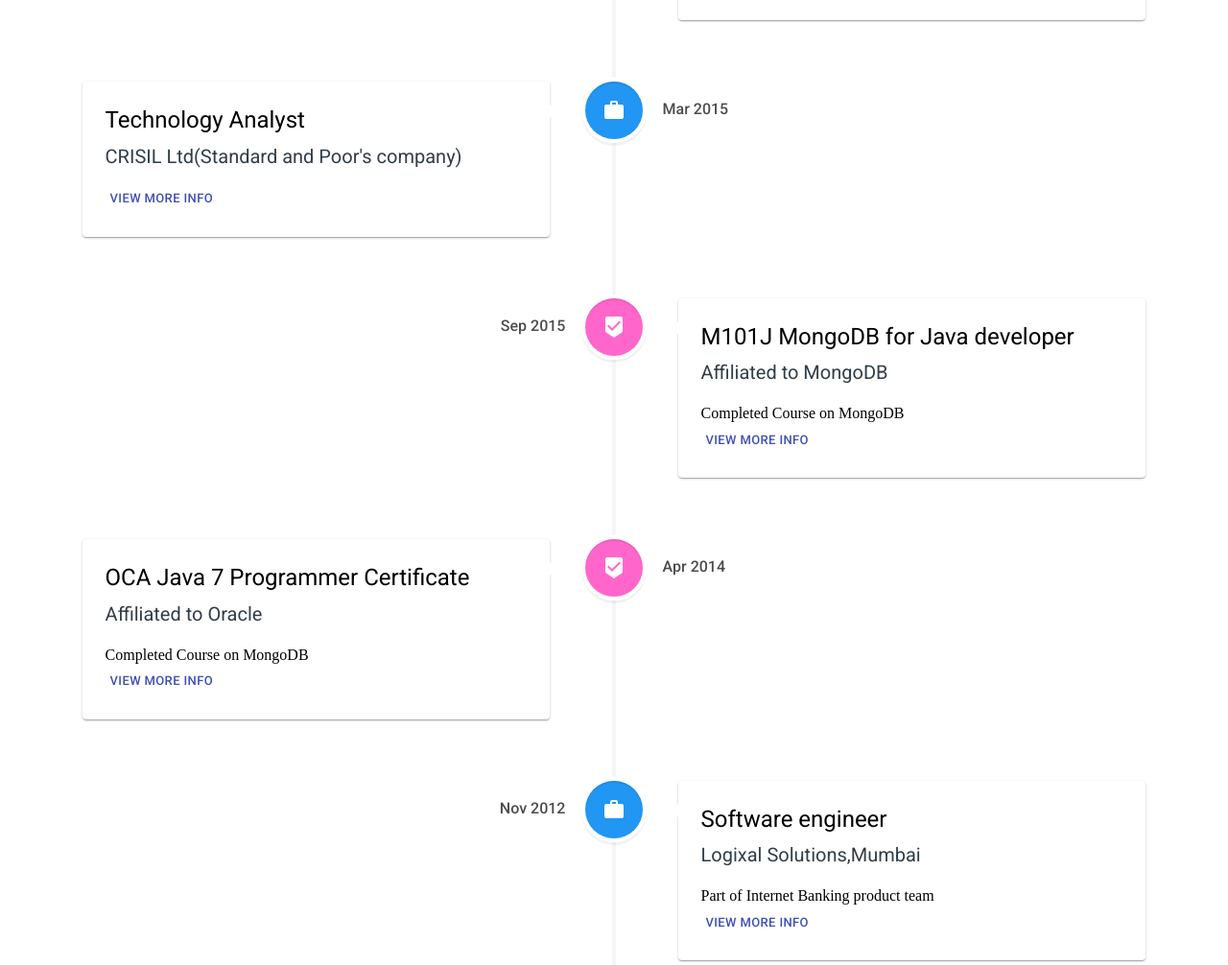
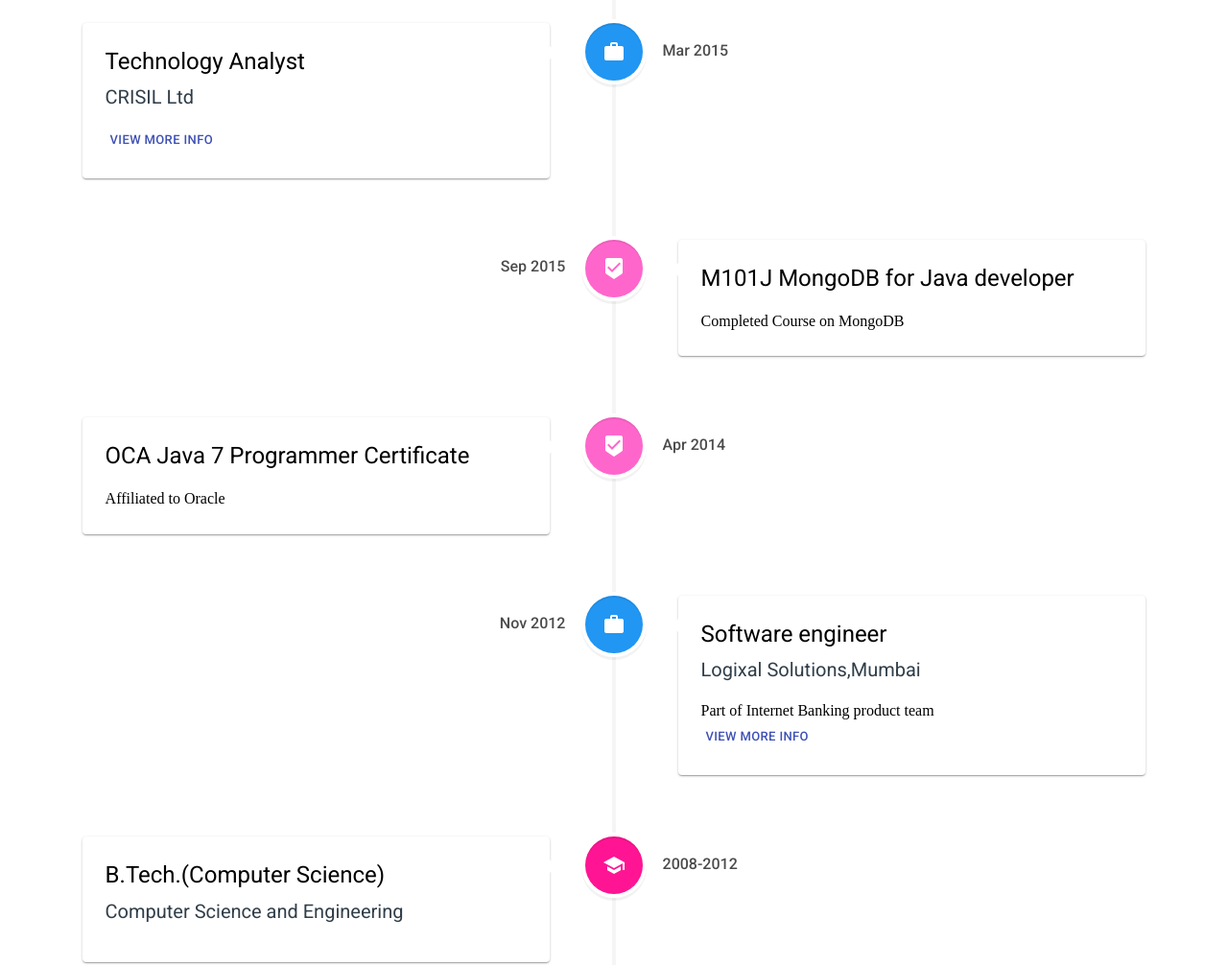
Before and after one commit to rupeshpadhye/Portfolio, a Gatsby site: page /career-summary in a window 1280 px wide. Shown: the part 991-1997 px from the top of the page at 96% size. Built offline with nearby package versions, Linux system fonts and the light colour scheme; Gatsby itself is replaced by a stand-in of ours; some packages are replaced by stand-ins of ours.

Commit message:
Updated careers data and added animation

```diff
--- a/data/career-summary/careerSummary.json
+++ b/data/career-summary/careerSummary.json
@@ -45,17 +45,6 @@
     "iconStyle": {
       "background": "rgb(33, 150, 243)",
       "color": "#fff"
-    },
-    "moreInfo": {
-      "achievements": [
-
-      ],
-      "roles": [
-
-      ],
-      "technologies": [
-
-      ]
     }
   },
   {
@@ -67,17 +56,7 @@
     "iconStyle": {
       "background": "rgb(255, 102, 204)",
       "color": "#fff"
-    },
-    "moreInfo": {
-      "achievements": [
 
-      ],
-      "roles": [
-
-      ],
-      "technologies": [
-
-      ]
     }
   },
   {
@@ -95,15 +74,20 @@
 
       ],
       "roles": [
-
+        "Asset Monitoring dashboards with Polymer JS following micro frontends concepts",
+        "End to end testing with Mocha, Chai, Sinon, Selenium, Istanbul",
+        "BDD and TDD testing strategy used for testing web components",
+        "Designed and developed Spring boot based Micro services for widgets",
+        "Rigorously following scrum rituals",
+        "Mentored, paired and reviewed work across the frontend and design teams"
       ],
       "technologies": [
-
+        "Polymer","Spring Boot","Spring","Spring Data","Mocha", "Chai", "Sinon", "Selenium", "Istanbul","Pivotal CF","Predix"
       ]
     }
   },
   {
-    "companyName": "CRISIL Ltd(Standard and Poor's company)",
+    "companyName": "CRISIL Ltd",
     "date": "Mar 2015",
     "JobTitle": "Technology Analyst",
     "shortDescription": "",
@@ -117,15 +101,16 @@
 
       ],
       "roles": [
-
+        "Built modules using Angular 1.x and Spring based RESTful services for market analytical web portal",
+        "Developed complex queries against high volume of data set"
       ],
       "technologies": [
-
+        "Spring MVC", "Oracle","AngularJS","HTML","CSS"
       ]
     }
   },
   {
-    "companyName": "Affiliated to MongoDB",
+    "companyName": "",
     "date": "Sep 2015",
     "JobTitle": "M101J MongoDB for Java developer",
     "shortDescription": "Completed Course on MongoDB",
@@ -133,39 +118,17 @@
     "iconStyle": {
       "background": "rgb(255, 102, 204)",
       "color": "#fff"
-    },
-    "moreInfo": {
-      "achievements": [
-
-      ],
-      "roles": [
-
-      ],
-      "technologies": [
-
-      ]
     }
   },
   {
-    "companyName": "Affiliated to Oracle",
+    "companyName": "",
     "date": "Apr 2014",
     "JobTitle": "OCA Java 7 Programmer Certificate",
-    "shortDescription": "Completed Course on MongoDB",
+    "shortDescription": "Affiliated to Oracle",
     "icon": "beenhere",
     "iconStyle": {
       "background": "rgb(255, 102, 204)",
       "color": "#fff"
-    },
-    "moreInfo": {
-      "achievements": [
-
-      ],
-      "roles": [
-
-      ],
-      "technologies": [
-
-      ]
     }
   },
   {
@@ -183,10 +146,12 @@
 
       ],
       "roles": [
-
+        "Responsible for developing end-to-end feature development from designing, development to delivery",
+        "Built Standing instruction processing",
+        "Developed complete UI for spending analysis for business user"
       ],
       "technologies": [
-
+        "Java","Spring MVC","XML","XSLT","Jquery","REST","Oracle","SOA","EJB","Weblogic","IBM MQ"
       ]
     }
   },
@@ -194,22 +159,11 @@
     "companyName": "Computer Science and Engineering",
     "date": "2008-2012",
     "JobTitle": " B.Tech.(Computer Science)",
-    "shortDescription": "Part of Internet Banking product team",
+    "shortDescription": "",
     "icon": "schoolrounded",
     "iconStyle": {
       "background": "rgb(255,20,147)",
       "color": "#fff"
-    },
-    "moreInfo": {
-      "achievements": [
-
-      ],
-      "roles": [
-
-      ],
-      "technologies": [
-
-      ]
     }
   }
 ]
--- a/src/app.css
+++ b/src/app.css
@@ -26,3 +26,45 @@
     display: flex;
     justify-content: center;
 }
+
+/* https://css-tricks.com/snippets/css/typewriter-effect/ */
+.typewriter {
+    overflow: hidden; /* Ensures the content is not revealed until the animation */
+    white-space: nowrap; /* Keeps the content on a single line */
+    margin: 0 auto; /* Gives that scrolling effect as the typing happens */
+    letter-spacing: .20em; /* Adjust as needed */
+    animation:
+    typing 3.5s steps(30, end),
+    blink-caret .5s step-end infinite;
+  }
+
+ .typewriter-sub-header {
+    overflow: hidden; /* Ensures the content is not revealed until the animation */
+    white-space: nowrap; /* Keeps the content on a single line */
+    margin: 0 auto; /* Gives that scrolling effect as the typing happens */
+    letter-spacing: .20em; /* Adjust as needed */
+    width: 0;
+    animation:
+    typing 3.5s 0.5s steps(30, end) forwards,
+    blink-caret .5s step-end infinite forwards;
+ }
+
+ @keyframes fadeIn {
+    100% {
+      visibility: visible;
+    }
+  }
+
+  /* The typing effect */
+  @keyframes typing {
+    from { width: 0 }
+    to { width: 100%;
+     }
+  }
+
+  /* The typewriter cursor effect */
+  @keyframes blink-caret {
+    from, to { border-color: transparent }
+    50% { border-color: orange; }
+
+  }
--- a/src/components/Landing.js
+++ b/src/components/Landing.js
@@ -20,13 +20,13 @@
         <Typography variant="h3" component="h1" gutterBottom>
           {title}
         </Typography>
-        <Fade in={true} timeout={600}>
-        <Typography variant="h5" component="h1" gutterBottom>
+        <Fade in={true}>
+        <Typography variant="h5" component="h1" gutterBottom className="typewriter-sub-header">
             {subTitle}
         </Typography>
         </Fade>
         </Box>
-       </Slide>
+        </Slide>
        <Box width="100%">
             <CodingPerson/>
        </Box>
--- a/src/pages/career-summary.js
+++ b/src/pages/career-summary.js
@@ -95,7 +95,6 @@
     }`);
   //console.log(graphqlResponse);
   const careerInfo = graphqlResponse.allCareerSummaryJson.edges[0].node.info;
-  console.log('careerInfo',careerInfo);
   const [drawerInfo, setDrawerInfo] =
         React.useState({ isOpen: false , careerStepData: undefined});
   function showDrawer(event, newValue) {
--- a/src/pages/contact.js
+++ b/src/pages/contact.js
@@ -26,7 +26,7 @@
         justifyContent="center"
         minHeight="60vh"
         >
-     <Box style={{opacity:0.2}} position="absolute">
+     <Box style={{opacity:0.2 , width:'100%'}} position="absolute">
         <ContactSVG/>
      </Box>
      <Box>
```
Also changed, not shown: src/assets/contact.svg.
